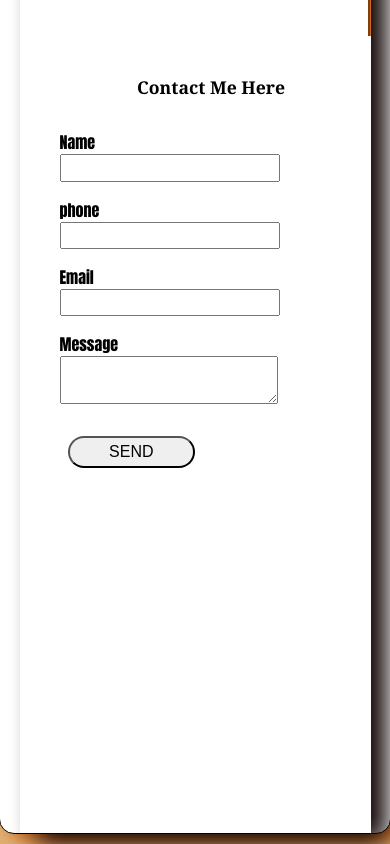
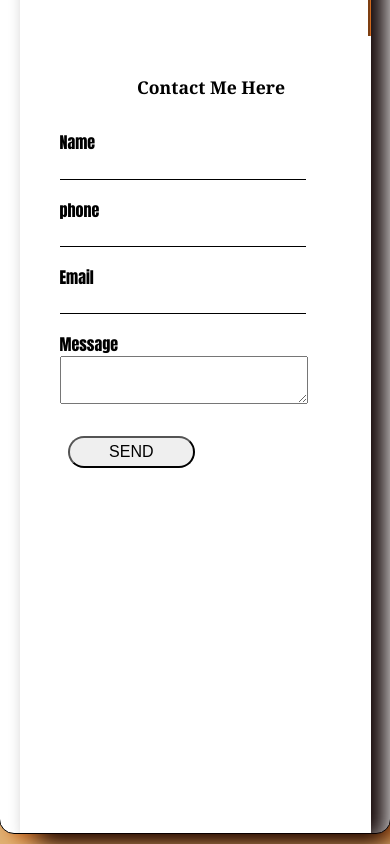
Before and after one commit to Emilance/Emmyportfolio, a React (Create React App) app: page / in a window 390 px wide. Shown: the part 7022-7866 px from the top of the page. Built offline with nearby package versions, Linux system fonts and the light colour scheme.

Commit message:
latest changes

```diff
--- a/src/components/sections/page.css
+++ b/src/components/sections/page.css
@@ -591,7 +591,13 @@ transition: 1s;
 .forminput  >input {
     height:1.4rem;
     width:70%;
-    padding: rem;
+    border:none;
+    border-bottom:1px outset var(--color-header);
+    }
+.forminput  >input:focus{
+    font-size: 1rem;
+    outline:none;
+    border-bottom:5px outset var(--color-primary);
 }
 .forminput >label, .textarea > label{
     font-size: 1rem;
@@ -829,11 +835,11 @@ form> .submit:hover{
 
     }
     .sServiceContainer{
-        width:70%;
+        width:80%;
         padding-bottom: 1.5rem;
     }
     .sServiceContainer:hover{
-        width:72%;
+        width:82%;
         height: 90vh;
     }
 
@@ -862,6 +868,12 @@ form> .submit:hover{
     padding-left: 4rem;
 
 }
+.ContactForm > form >.forminput  .textarea{
+    width:100%;
+}
+.forminput> input, .textarea>textarea {
+    width:80%;
+}
 }
 @media (max-width: 990px){
   .about-btn-container{
```
Also changed, not shown: src/components/component/FormInput.js (added).
